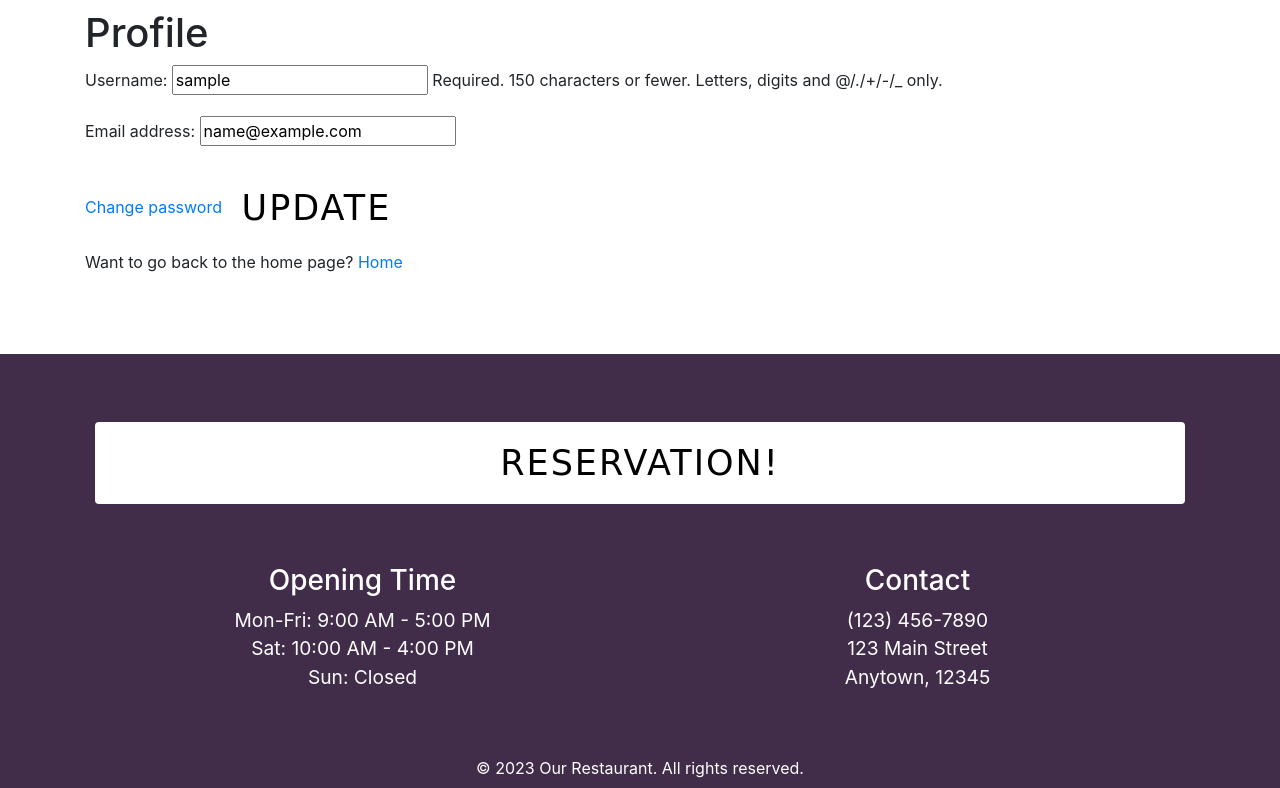
After one commit to Attila-fawal/Restaurant-reservations-System, a Django app: page /profile/ in a window 1280 px wide; the page is wider, and only the part inside the window is pictured. The commit adds this page. Shown: the part 859-1647 px from the top of that part. Run offline with Django 3.2, Linux system fonts and the light colour scheme; the visitor is signed in with stand-in values (Sample User, id 1); some libraries are stand-ins or nearby versions; some web fonts are replaced.

Commit message:
add profile.html,change_password.html

```diff
--- a/reservations/forms.py
+++ b/reservations/forms.py
@@ -10,12 +10,36 @@ import re
 from django.core.exceptions import ValidationError
 
 
+from django import forms
+from django.contrib.auth.forms import UserCreationForm, PasswordChangeForm
+from django.contrib.auth.models import User
+from django.utils import timezone
+from django.db.models import Q
+from .models import Reservation, Item, Table, Customer
+from datetime import timedelta
+import datetime
+import re
+from django.core.exceptions import ValidationError
+
+
+class ProfileUpdateForm(forms.ModelForm):
+    class Meta:
+        model = User
+        fields = ['username', 'email']
+
+
 class UserRegisterForm(UserCreationForm):
     email = forms.EmailField()
 
     class Meta:
         model = User
         fields = ['username', 'email', 'password1', 'password2']
+
+
+class CustomerProfileUpdateForm(forms.ModelForm):
+    class Meta:
+        model = Customer
+        fields = ['name', 'phone_number']
 
 
 class ReservationForm(forms.ModelForm):
--- a/reservations/views.py
+++ b/reservations/views.py
@@ -1,11 +1,14 @@
 from django.shortcuts import render, get_object_or_404
+from django.views.generic import ListView
+from django.views.generic.edit import CreateView, DeleteView
+from django.shortcuts import render, get_object_or_404, redirect
 from django.views.generic import ListView
 from django.views.generic.edit import CreateView, DeleteView
 from django.contrib.messages.views import SuccessMessageMixin
 from .models import Reservation, Table, Menu, Item
 from django.urls import reverse, reverse_lazy
 from django.contrib import messages
-from .forms import ReservationForm, UserRegisterForm
+from .forms import ReservationForm, UserRegisterForm, ProfileUpdateForm, CustomerProfileUpdateForm
 from django.contrib.auth.decorators import login_required
 from django.utils.decorators import method_decorator
 from django.contrib.auth.mixins import LoginRequiredMixin
@@ -13,8 +16,9 @@ from django.contrib.auth.forms import UserCreationForm
 from django.core.exceptions import ValidationError, NON_FIELD_ERRORS
 from django.forms.utils import ErrorList
 from django.http import HttpResponseRedirect
-from django.contrib.auth import login
+from django.contrib.auth import login, update_session_auth_hash
 from reservations.models import Customer
+from django.contrib.auth.forms import PasswordChangeForm
 
 
 class ReservationCreateView(LoginRequiredMixin, SuccessMessageMixin, CreateView):
@@ -68,6 +72,41 @@ def home(request):
     return render(request, 'home.html')
 
 
+
+@login_required
+def update_profile(request):
+    if request.method == 'POST':
+        form = ProfileUpdateForm(request.POST, instance=request.user)
+
+        if form.is_valid():
+            form.save()
+            messages.success(request, f'Your account has been updated!')
+            return redirect('profile')
+
+    else:
+        form = ProfileUpdateForm(instance=request.user)
+
+    return render(request, 'profile.html', {'form': form})
+
+
+@login_required
+def change_password(request):
+    if request.method == 'POST':
+        form = PasswordChangeForm(request.user, request.POST)
+        if form.is_valid():
+            user = form.save()
+            update_session_auth_hash(request, user)
+            messages.success(request, 'Your password was successfully updated!')
+            return redirect('change_password')
+        else:
+            messages.error(request, 'Please correct the error below.')
+    else:
+        form = PasswordChangeForm(request.user)
+    return render(request, 'change_password.html', {
+        'form': form
+    })
+
+
 class UserRegisterView(CreateView):
     form_class = UserRegisterForm
     template_name = 'register.html'
@@ -75,7 +114,7 @@ class UserRegisterView(CreateView):
 
     def form_valid(self, form):
         response = super().form_valid(form)
-        Customer.objects.create(user=self.object)  # Create a Customer instance
+        Customer.objects.create(user=self.object)
         login(self.request, self.object)
         return response
 
--- a/restaurant/settings.py
+++ b/restaurant/settings.py
@@ -33,7 +33,7 @@ SECRET_KEY = os.environ.get('SECRET_KEY')
 # SECURITY WARNING: don't run with debug turned on in production!
 DEBUG = True
 
-ALLOWED_HOSTS = ['8000-attilafawal-restaurantr-2tahwk5dbdg.ws-us101.gitpod.io', 'localhost']
+ALLOWED_HOSTS = ['8000-attilafawal-restaurantr-mr6f1rx4i9f.ws-us101.gitpod.io', 'localhost']
 
 
 # Application definition
--- a/restaurant/urls.py
+++ b/restaurant/urls.py
@@ -3,6 +3,8 @@ from django.urls import path, include
 from django.contrib.auth import views as auth_views
 from reservations import views
 from reservations.views import UserRegisterView
+from reservations.views import change_password
+from reservations.views import update_profile
 
 urlpatterns = [
     path('admin/', admin.site.urls),
@@ -16,4 +18,10 @@ urlpatterns = [
     path('register/', views.UserRegisterView.as_view(), name='register'),
     path('accounts/', include('django.contrib.auth.urls')),
     path('create_sample_menu/', views.create_sample_menu, name='create_sample_menu'),
+    path('logout/', auth_views.LogoutView.as_view(next_page='/'), name='logout'),
+    path('profile/', update_profile, name='profile'),
+    path('change_password/', change_password, name='change_password'),
+
+
+
 ]
--- a/templates/base.html
+++ b/templates/base.html
@@ -27,7 +27,16 @@
                 <a href="/reservation/new/">new Reservation</a>
             </li>
             <li class="nav-item">
-                <a href="/tables/">Tables</a>
+                <a href="/tables/">My reservation</a>
+            </li>
+
+            <li class="nav-item">
+                {% if user.is_authenticated %}
+            <li><a href="{% url 'logout' %}">Log out</a></li>
+            <li><a href="{% url 'profile' %}">Profile</a></li>
+            {% else %}
+            <li><a href="{% url 'login' %}">Log in</a></li>
+            {% endif %}
             </li>
         </ul>
     </nav>
--- /dev/null
+++ b/templates/profile.html
@@ -0,0 +1,26 @@
+{% extends 'base.html' %}
+
+{% block title %}
+Profile
+{% endblock %}
+
+{% block content %}
+<section class="section-intro">
+    <header>
+        <h1>Welcome to Restaurant</h1>
+    </header>
+</section>
+
+<section>
+    <div class="container py-5">
+        <h1>Profile</h1>
+        <form method="POST">
+            {% csrf_token %}
+            {{ form.as_p }}
+            <a href="{% url 'change_password' %}">Change password</a>
+            <button class="btn btn-primary" type="submit">Update</button>
+        </form>
+        <p>Want to go back to the home page? <a href="{% url 'home' %}">Home</a></p>
+    </div>
+</section>
+{% endblock %}
```
Also changed, not shown: reservations/admin.py (+13 -3 lines), reservations/models.py (+17 -0 lines), templates/change_password.html (added, +25 -0 lines), reservations/migrations/0002_auto_20230630_0734.py (added).
